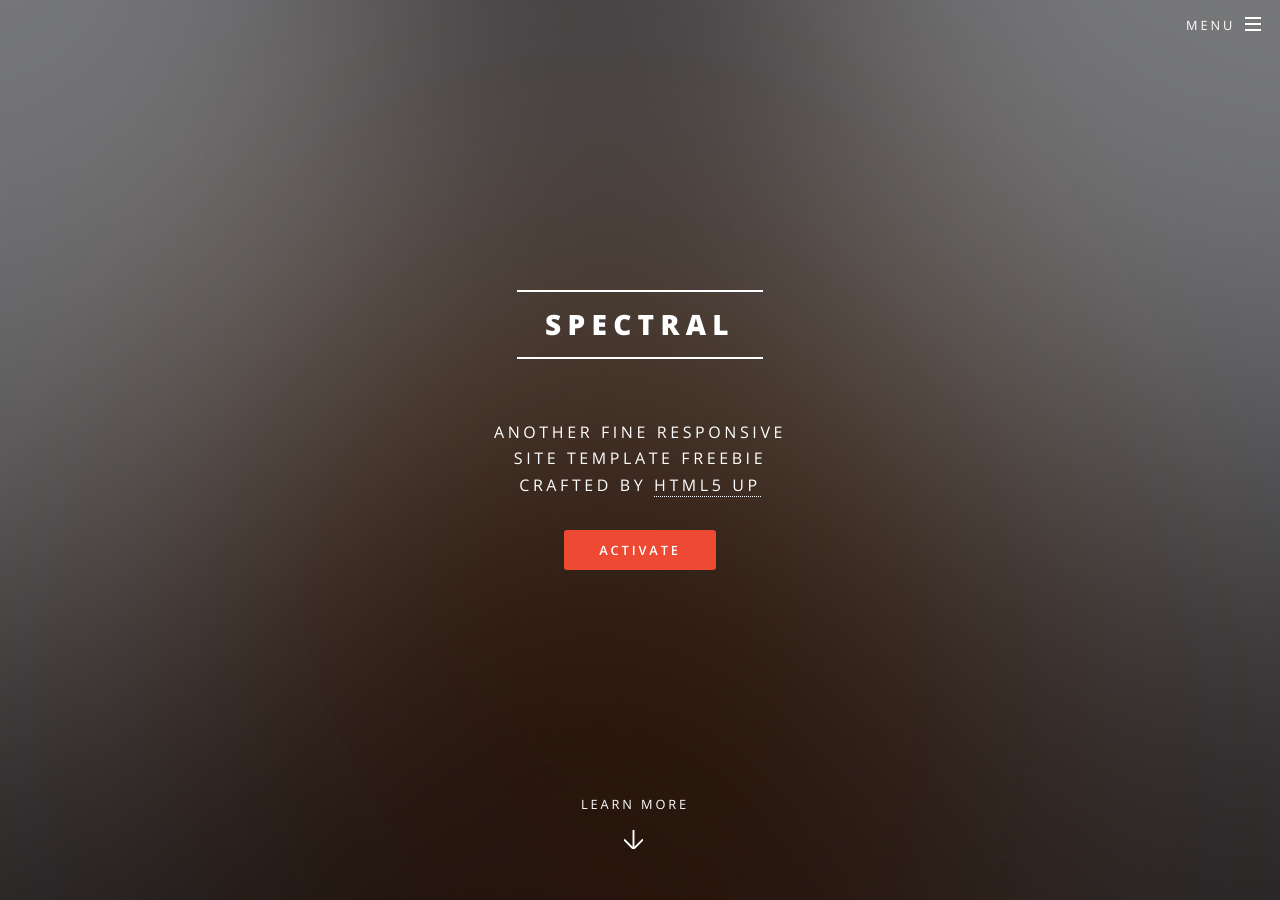
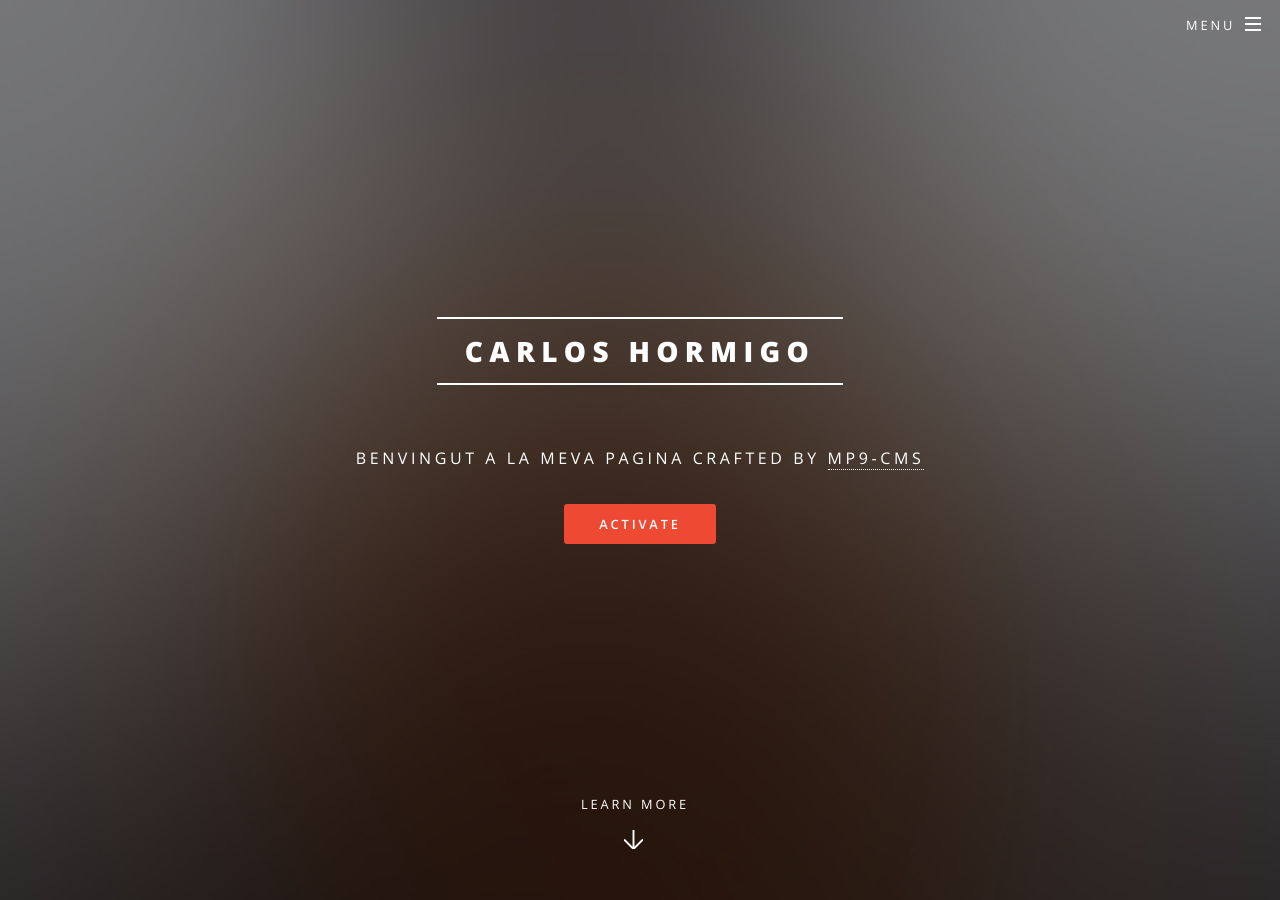
Before and after one commit to Chumachos/Chumachos.github.io, a Jekyll site: the page built from index.html, in a window 1280 px wide and 900 px high. Built offline with Jekyll 4.4.1, drawn with Linux system fonts in a browser that asks for light colours; some of the changed text lies outside the part shown.

Commit message:
Edition v1

```diff
--- a/_config.yml
+++ b/_config.yml
@@ -2,22 +2,21 @@
 #
 
 # Site settings
-title: Spectral
+title: Carlos Hormigo
 description: |
-  Another fine responsive
-  site template freebie
-  crafted by [HTML5 UP](http://html5up.net)
+  Benvingut a la meva pagina
+  crafted by [MP9-CMS](informatica.escoladeltreball.org/ASIX/MP9/)
 owner: Your Name # or company name
 first_published: 2016 # if migrating another site, the year of your first publish
 email: your-email@domain.com
 baseurl: "" # the subpath of your site, e.g. /blog
 url: "http://yourdomain.com" # the base hostname & protocol for your site
 social:
-  twitter: https://twitter.com/<username>
-  github: https://github.com/<username>
-  linkedin-square: https://linkedin.com/in/<username>
-  facebook-official: https://facebook.com/<username>
-  google-plus-square: https://plus.google.com/u/0/+<username>
+  twitter: https://twitter.com/HSCarlos35
+  github: https://github.com/Chumachos
+  #linkedin-square: https://linkedin.com/in/<username>
+  #facebook-official: https://facebook.com/<username>
+  #google-plus-square: https://plus.google.com/u/0/+<username>
   #email: /contact/
   #flickr:
   #instagram:
--- a/_includes/footer.html
+++ b/_includes/footer.html
@@ -21,7 +21,7 @@
     {% endif %}
     {{ thisyear }}
     {% if site.owner %}{{ site.owner }}{% else %}{{ site.title }}{% endif %}</li>
-    <li>Design: <a href="http://html5up.net" target="_blank">HTML5 UP</a></li>
+    <li>Design: HTML5</li>
     <li>Built with: <a href="http://jekyllrb.com" target="_blank">Jekyll</a></li>
   </ul>
 </footer>
--- a/_includes/header.html
+++ b/_includes/header.html
@@ -13,8 +13,8 @@
             <li><a href="{{ my_page.url | prepend: site.baseurl }}">{{ my_page.title }}</a></li>
             {% endif %}
             {% endfor %}
-            <li><a href="#">Sign Up</a></li>
-            <li><a href="#">Log In</a></li>
+            <li><a href="#">Home</a></li>
+            <li><a href="#">About me</a></li>
             <li><a href="{{ "/feed.xml" | prepend: site.baseurl }}"
                    class="icon fa-feed"> RSS Feed</a></li>
           </ul>
```
